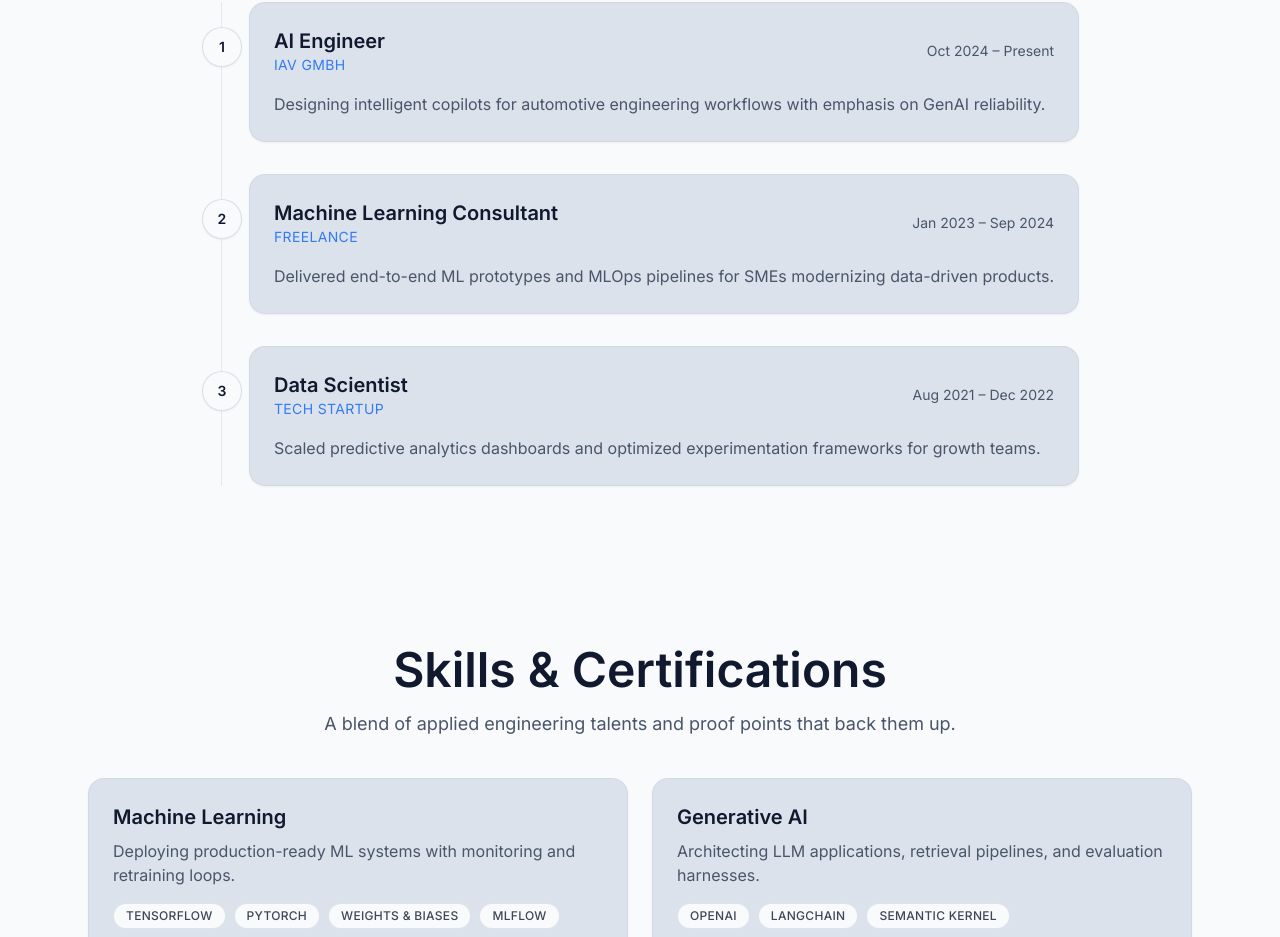
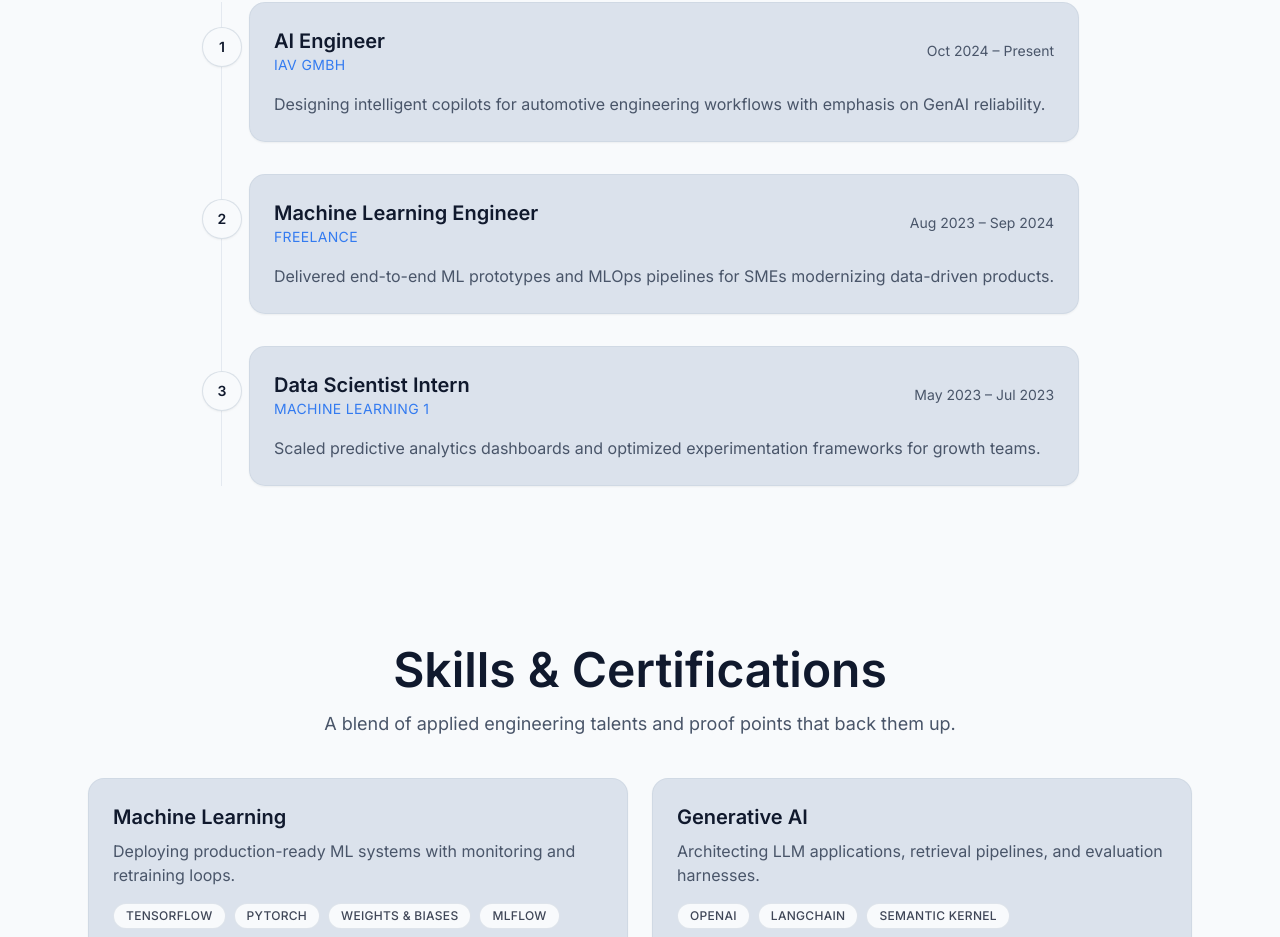
Before and after one commit to Rithub14/portfolio-website, a Next.js app: page / in a window 1280 px wide. Shown: the part 1014-1951 px from the top of the page. Built offline with nearby package versions, Linux system fonts and the light colour scheme.

Commit message:
update experience entries

```diff
--- a/data/experience.ts
+++ b/data/experience.ts
@@ -18,30 +18,30 @@ export const experiences: ExperienceItem[] = [
   },
   {
     type: "professional",
-    role: "Machine Learning Consultant",
+    role: "Machine Learning Engineer",
     organization: "Freelance",
-    duration: "Jan 2023 – Sep 2024",
+    duration: "Aug 2023 – Sep 2024",
     description: "Delivered end-to-end ML prototypes and MLOps pipelines for SMEs modernizing data-driven products."
   },
   {
     type: "professional",
-    role: "Data Scientist",
-    organization: "Tech Startup",
-    duration: "Aug 2021 – Dec 2022",
+    role: "Data Scientist Intern",
+    organization: "Machine Learning 1",
+    duration: "May 2023 – Jul 2023",
     description: "Scaled predictive analytics dashboards and optimized experimentation frameworks for growth teams."
   },
   {
     type: "academic",
-    role: "M.Sc. Computer Science",
-    organization: "Technical University of Munich",
-    duration: "2022 – 2024",
+    role: "M.Sc. Artificial Intelligence",
+    organization: "Brandenburg University of Technology (BTU Cottbus)",
+    duration: "2023 – 2026",
     description: "Specialized in AI, human-centered computing, and autonomous systems with applied research in LLM alignment."
   },
   {
     type: "academic",
-    role: "B.Sc. Software Engineering",
-    organization: "National University of Sciences and Technology",
-    duration: "2018 – 2022",
+    role: "B.Sc. Computer Science",
+    organization: "COMSATS University Islamabad",
+    duration: "2019 – 2023",
     description: "Graduated with honors focusing on large-scale web architectures and machine learning applications."
   }
 ];
```
